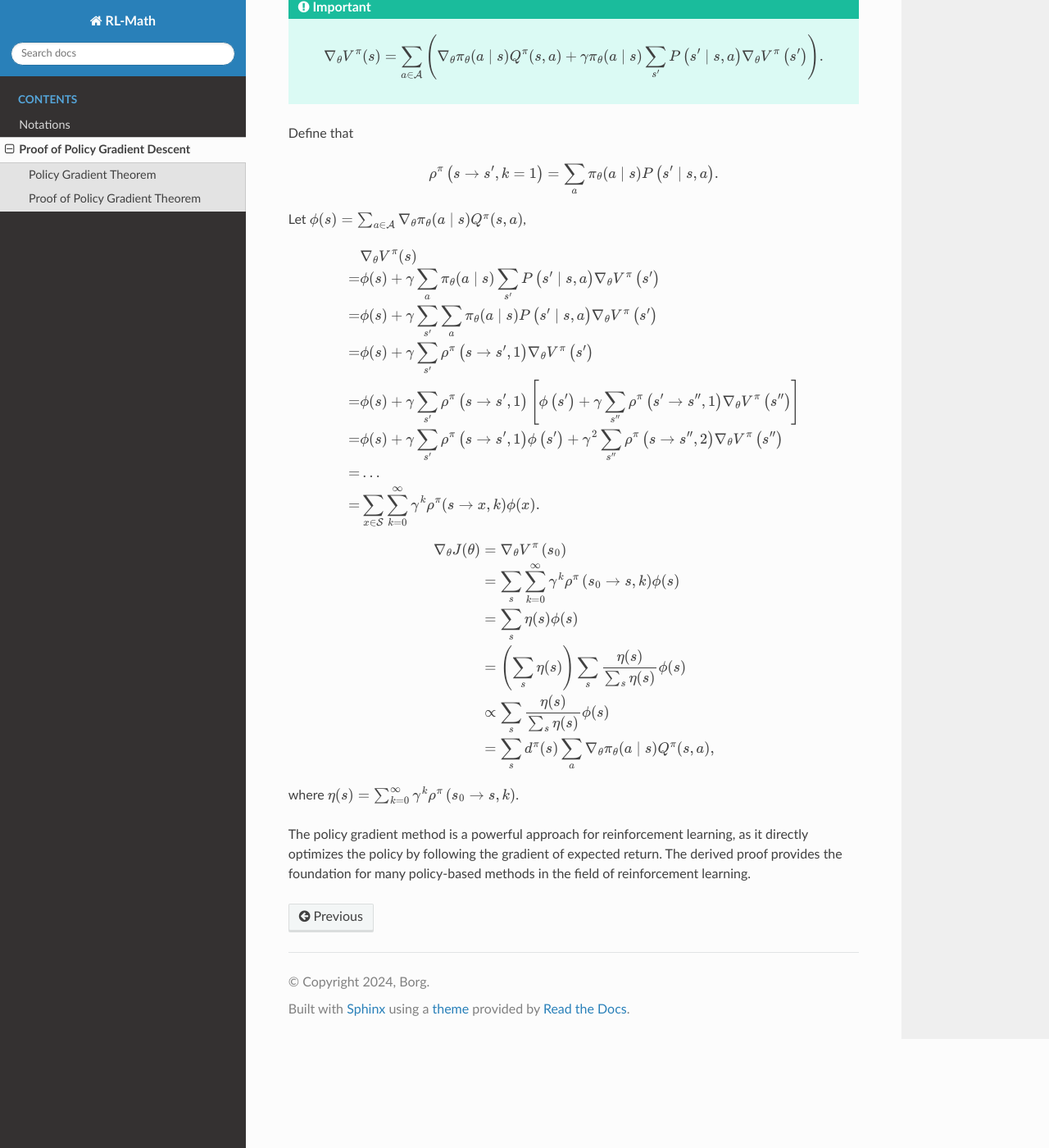
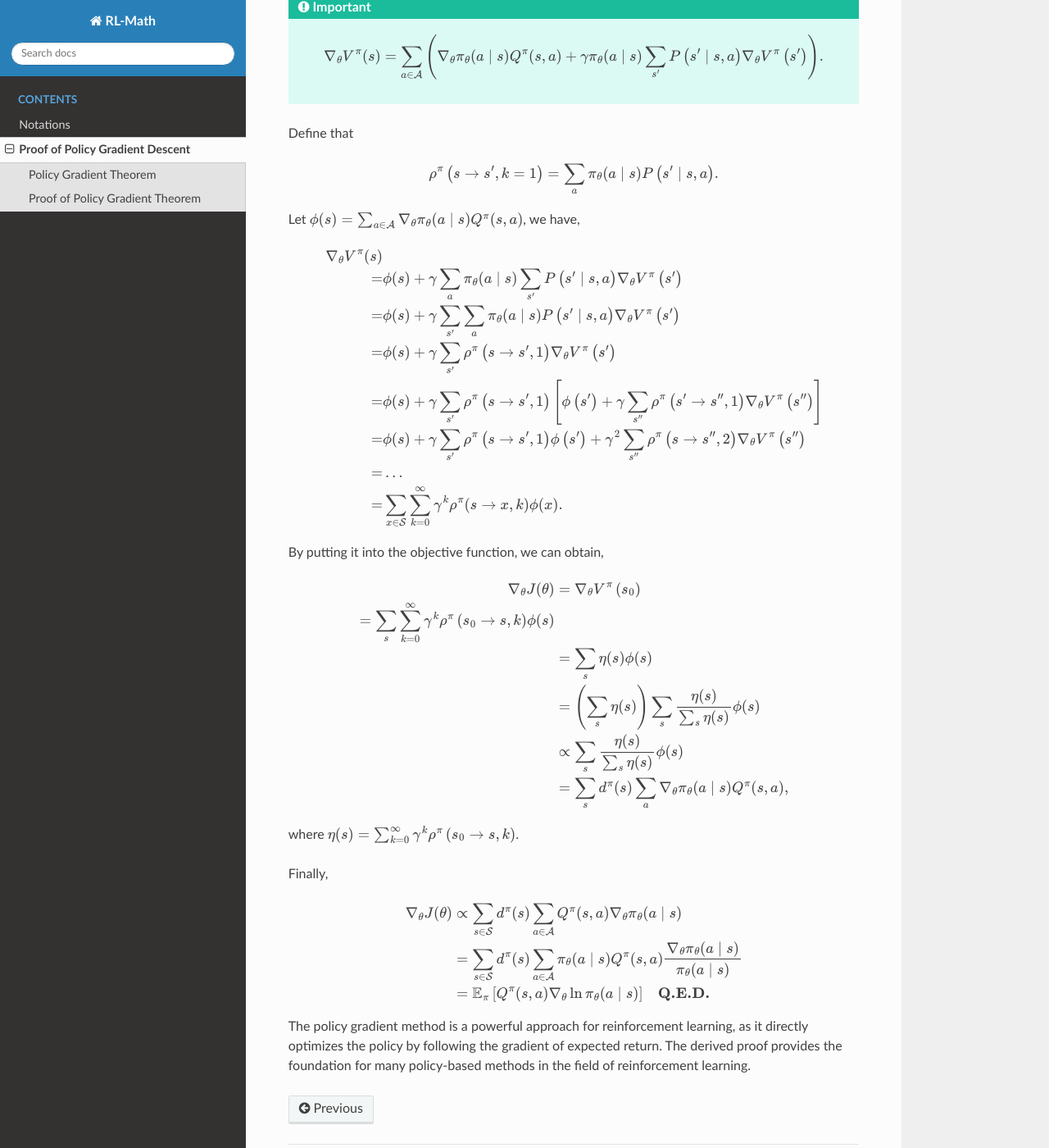
Before and after one commit to boyin96/Reinforcement-Learning-Math, a Sphinx documentation site: the page built from docs/source/policy_gradient.rst, in a window 1280 px wide and 1400 px high, scrolled down 1014 px. Shown: the whole window at 82% size. Built offline with Sphinx 7.4.7 and the Read the Docs theme 3.1.0, drawn with Linux system fonts in a browser that asks for light colours.

Commit message:
Update policy_gradient.rst

```diff
--- a/docs/source/policy_gradient.rst
+++ b/docs/source/policy_gradient.rst
@@ -43,11 +43,11 @@ Define that
 .. math::
     \rho^\pi\left(s \rightarrow s^{\prime}, k=1\right)=\sum_a \pi_\theta(a \mid s) P\left(s^{\prime} \mid s, a\right).
 
-Let :math:`\phi(s)=\sum_{a \in \mathcal{A}} \nabla_\theta \pi_\theta(a \mid s) Q^\pi(s, a)`,
+Let :math:`\phi(s)=\sum_{a \in \mathcal{A}} \nabla_\theta \pi_\theta(a \mid s) Q^\pi(s, a)`, we have,
 
 .. math::
     \begin{aligned}
-    	&\nabla _{\theta}V^{\pi}(s)\\
+    	\nabla _{\theta}V^{\pi}(s)\\
     	=&\phi (s)+\gamma \sum_a{\pi _{\theta}}(a\mid s)\sum_{s^{\prime}}{P}\left( s^{\prime}\mid s,a \right) \nabla _{\theta}V^{\pi}\left( s^{\prime} \right)\\
     	=&\phi (s)+\gamma \sum_{s^{\prime}}{\sum_a{\pi _{\theta}}}(a\mid s)P\left( s^{\prime}\mid s,a \right) \nabla _{\theta}V^{\pi}\left( s^{\prime} \right)\\
     	=&\phi (s)+\gamma \sum_{s^{\prime}}{\rho ^{\pi}}\left( s\rightarrow s^{\prime},1 \right) \nabla _{\theta}V^{\pi}\left( s^{\prime} \right)\\
@@ -57,10 +57,12 @@ Let :math:`\phi(s)=\sum_{a \in \mathcal{A}} \nabla_\theta \pi_\theta(a \mid s) Q
     	=&\sum_{x\in \mathcal{S}}{\sum_{k=0}^{\infty}{\gamma ^k\rho ^{\pi}}}(s\rightarrow x,k)\phi (x).\\
     \end{aligned}
 
+By putting it into the objective function, we can obtain,
+
 .. math::
     \begin{aligned}
     	\nabla _{\theta}J(\theta )&=\nabla _{\theta}V^{\pi}\left( s_0 \right)\\
-    	&=\sum_s{\sum_{k=0}^{\infty}{\gamma ^k\rho ^{\pi}}}\left( s_0\rightarrow s,k \right) \phi (s)\\
+    	=\sum_s{\sum_{k=0}^{\infty}{\gamma ^k\rho ^{\pi}}}\left( s_0\rightarrow s,k \right) \phi (s)\\
     	&=\sum_s{\eta}(s)\phi (s)\\
     	&=\left( \sum_s{\eta}(s) \right) \sum_s{\frac{\eta (s)}{\sum_s{\eta}(s)}}\phi (s)\\
     	&\propto \sum_s{\frac{\eta (s)}{\sum_s{\eta}(s)}}\phi (s)\\
@@ -69,4 +71,13 @@ Let :math:`\phi(s)=\sum_{a \in \mathcal{A}} \nabla_\theta \pi_\theta(a \mid s) Q
 
 where :math:`\eta(s)=\sum_{k=0}^{\infty} \gamma ^k\rho^\pi\left(s_0 \rightarrow s, k\right)`.
 
+Finally,
+
+.. math::
+    \begin{aligned}
+    \nabla_\theta J(\theta) & \propto \sum_{s \in \mathcal{S}} d^\pi(s) \sum_{a \in \mathcal{A}} Q^\pi(s, a) \nabla_\theta \pi_\theta(a \mid s) \\
+    & =\sum_{s \in \mathcal{S}} d^\pi(s) \sum_{a \in \mathcal{A}} \pi_\theta(a \mid s) Q^\pi(s, a) \frac{\nabla_\theta \pi_\theta(a \mid s)}{\pi_\theta(a \mid s)} \\
+    & =\mathbb{E}_\pi\left[Q^\pi(s, a) \nabla_\theta \ln \pi_\theta(a \mid s)\right] \quad \textbf{Q.E.D.}
+    \end{aligned}
+
 The policy gradient method is a powerful approach for reinforcement learning, as it directly optimizes the policy by following the gradient of expected return. The derived proof provides the foundation for many policy-based methods in the field of reinforcement learning.
```
